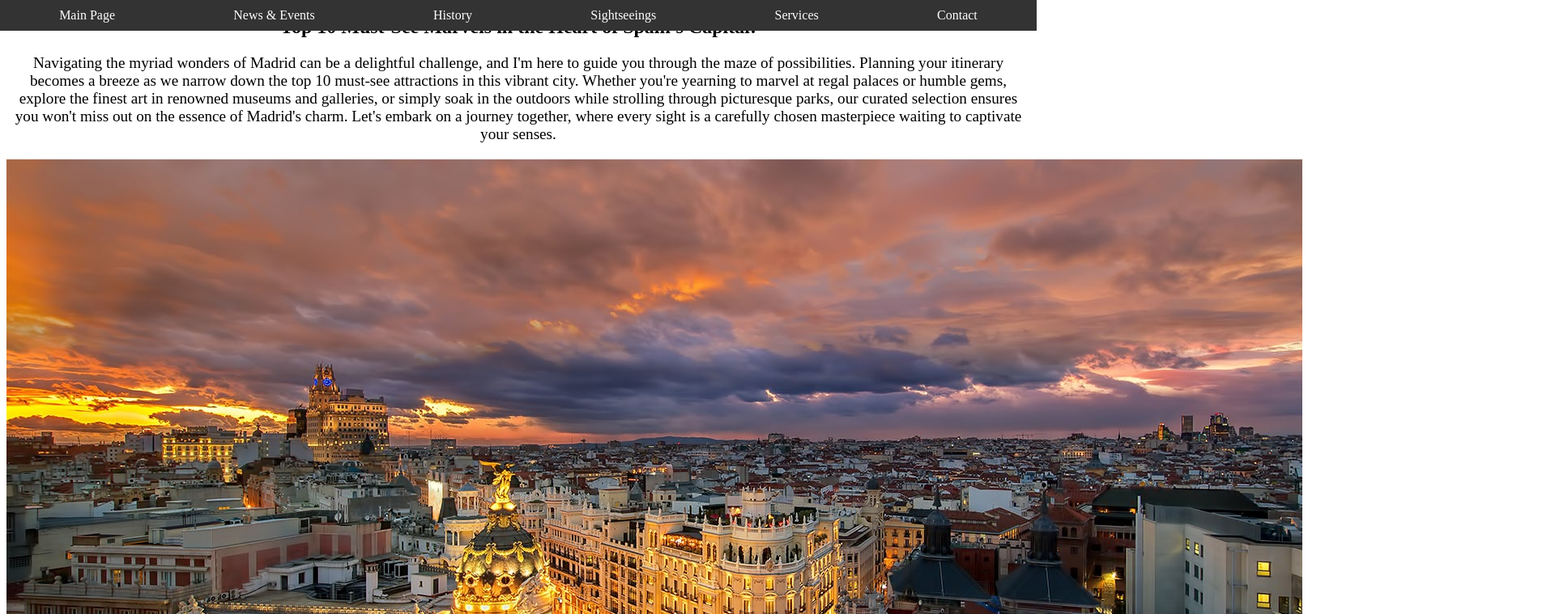
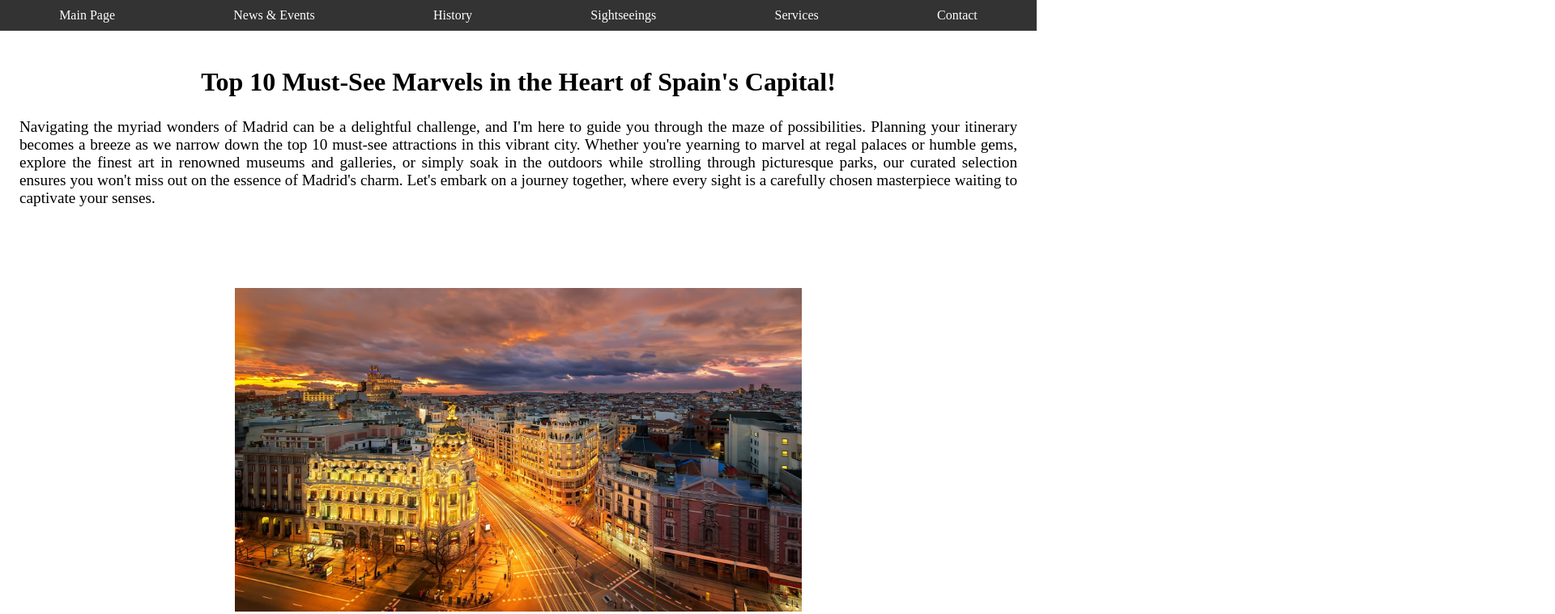
Before and after one commit to martasalcedo/ITWe, a plain HTML site: page templates/sightseeings.html in a window 1280 px wide. Shown: the top 759 px of the page at 81% size, 1920 px wide, since content can reach past the window. Drawn offline with Linux system fonts and the light colour scheme.

Commit message:
css changes

```diff
--- a/templates/sightseeings.html
+++ b/templates/sightseeings.html
@@ -9,7 +9,7 @@
     <meta name="viewport" content="width=device-width, initial-scale=1.0">
 
     <!-- Link to external CSS stylesheets -->
-    <link rel="stylesheet" type="text/css" href="../css/contact.css">
+    <link rel="stylesheet" type="text/css" href="../css/sightseeings.css">
     <link rel="stylesheet" type="text/css" href="../css/base.css">
 
     <!-- Header with navigation links -->
```
Also changed, not shown: templates/news.html (+1 -1 lines).
